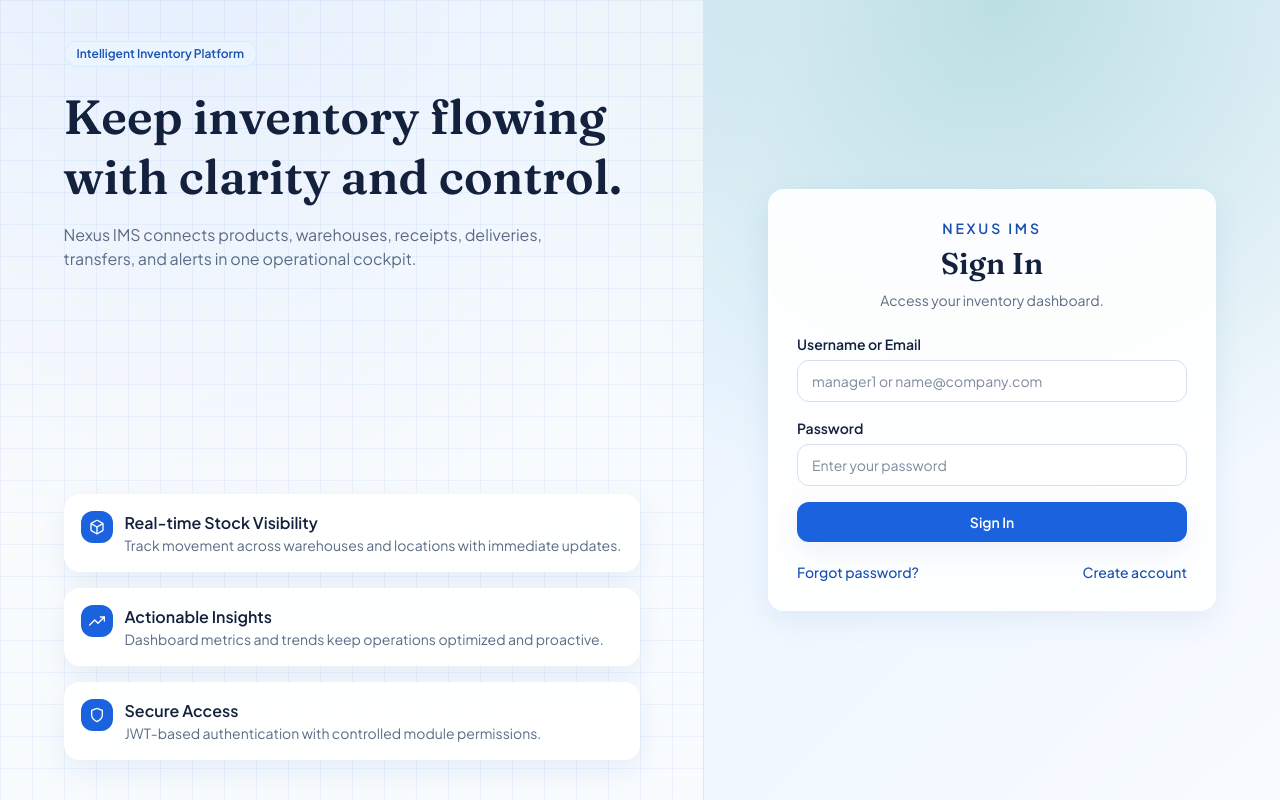
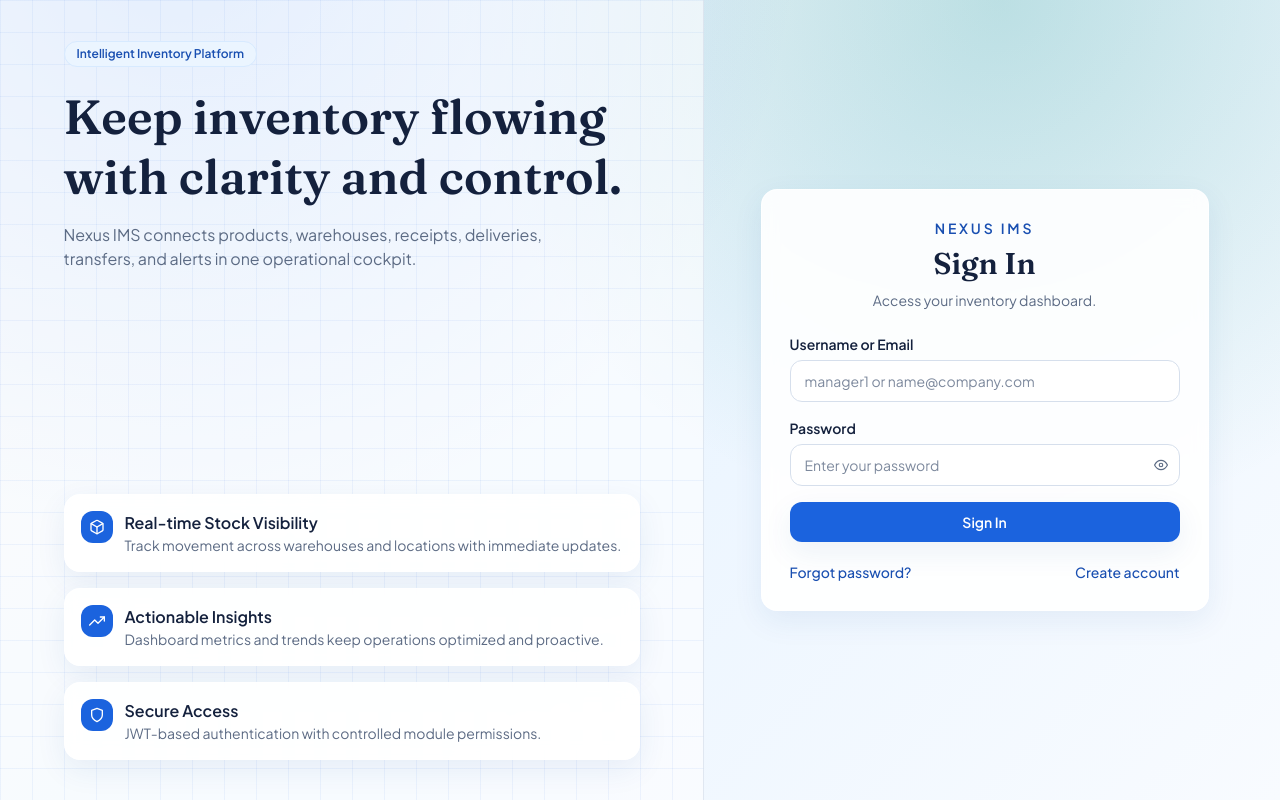
Before and after one commit to VadsolaKishan/Inventory_Management_System, a React (Vite) app in the folder IMS_Frontend/: page /login in a window 1280 px wide. Built offline with nearby package versions, Linux system fonts and the light colour scheme; no server answers.

Commit message:
Fix auth layout alignment and password policy panel behavior

```diff
--- a/IMS_Frontend/src/components/forms/PasswordPolicyPanel.jsx
+++ b/IMS_Frontend/src/components/forms/PasswordPolicyPanel.jsx
@@ -82,7 +82,7 @@ export default function PasswordPolicyPanel({ passwordValue, passwordRules, pass
       </ul>
 
       {passwordValue && !passwordRules.isValid && (
-        <p className="mt-3 rounded-lg bg-red-50 px-2 py-1.5 text-xs font-medium text-red-700">
+        <p className="mt-3 rounded-lg bg-red-50 px-2 py-1.5 text-xs font-medium text-red-700" aria-live="polite">
           Password format is not complete yet.
         </p>
       )}
--- a/IMS_Frontend/src/layouts/AuthLayout.jsx
+++ b/IMS_Frontend/src/layouts/AuthLayout.jsx
@@ -22,24 +22,17 @@ const highlights = [
 
 export default function AuthLayout() {
   const location = useLocation()
-  const isRegisterPage = /^\/register\/?$/.test(location.pathname)
-  const isResetPasswordPage = /^\/reset-password\/?$/.test(location.pathname)
   const isForgotPasswordPage = /^\/forgot-password\/?$/.test(location.pathname)
-  const isForgotPasswordConfirmStep = isForgotPasswordPage
-    && new URLSearchParams(location.search).get('step') === 'confirm'
-  const isScrollableAuthPage = isRegisterPage || isResetPasswordPage || isForgotPasswordConfirmStep
+  const forgotPasswordStep = isForgotPasswordPage
+    ? new URLSearchParams(location.search).get('step')
+    : null
+  const isForgotPasswordConfirmStep = isForgotPasswordPage && forgotPasswordStep === 'confirm'
+  const isCenteredAuthPage = /^\/login\/?$/.test(location.pathname)
+    || (isForgotPasswordPage && !isForgotPasswordConfirmStep)
 
   return (
-    <div
-      className={`grid lg:grid-cols-[1.1fr_0.9fr] ${
-        isScrollableAuthPage ? 'h-screen overflow-hidden' : 'min-h-screen'
-      }`}
-    >
-      <aside
-        className={`animated-grid hidden border-r border-border/70 bg-white/60 p-10 lg:block ${
-          isScrollableAuthPage ? 'h-screen' : ''
-        }`}
-      >
+    <div className="grid min-h-screen lg:h-screen lg:grid-cols-[1.1fr_0.9fr] lg:overflow-hidden">
+      <aside className="animated-grid hidden border-r border-border/70 bg-white/60 p-10 lg:sticky lg:top-0 lg:block lg:h-screen lg:overflow-hidden">
         <Motion.div
           initial={{ opacity: 0, y: 12 }}
           animate={{ opacity: 1, y: 0 }}
@@ -85,13 +78,13 @@ export default function AuthLayout() {
       </aside>
 
       <main
-        className={`flex justify-center p-4 sm:p-8 ${
-          isScrollableAuthPage
-            ? 'h-screen items-start overflow-y-auto'
-            : 'items-center'
+        className={`flex min-h-screen justify-center px-4 sm:px-8 lg:h-screen lg:min-h-0 lg:overflow-y-scroll lg:[scrollbar-gutter:stable] ${
+          isCenteredAuthPage
+            ? 'items-center py-6 sm:py-8'
+            : 'items-start pb-8 pt-6 sm:pb-10 sm:pt-8'
         }`}
       >
-        <div className={`w-full max-w-md ${isForgotPasswordConfirmStep ? 'pt-2 sm:pt-4' : ''}`}>
+        <div className="w-full max-w-md shrink-0">
           <Outlet />
         </div>
       </main>
--- a/IMS_Frontend/src/pages/auth/LoginPage.jsx
+++ b/IMS_Frontend/src/pages/auth/LoginPage.jsx
@@ -3,6 +3,7 @@ import { Link, useLocation, useNavigate } from 'react-router-dom'
 import { useDispatch } from 'react-redux'
 import { motion as Motion } from 'framer-motion'
 import toast from 'react-hot-toast'
+import { FiEye, FiEyeOff } from 'react-icons/fi'
 
 import Button from '../../components/common/Button'
 import InputField from '../../components/common/InputField'
@@ -21,6 +22,7 @@ export default function LoginPage() {
   const [error, setError] = useState('')
   const [blockedUntilMs, setBlockedUntilMs] = useState(0)
   const [nowMs, setNowMs] = useState(() => Date.now())
+  const [showPassword, setShowPassword] = useState(false)
 
   const redirectPath = location.state?.from?.pathname
 
@@ -110,15 +112,28 @@ export default function LoginPage() {
           autoComplete="off"
         />
 
-        <InputField
+        <label className="flex flex-col gap-1.5 text-sm" htmlFor="password">
+          <span className="font-semibold text-ink">Password</span>
+          <div className="relative">
+            <input
               id="password"
-          label="Password"
-          type="password"
+              type={showPassword ? 'text' : 'password'}
               value={form.password}
               onChange={updateField('password')}
               placeholder="Enter your password"
+              className="w-full rounded-xl border border-border bg-white px-3.5 py-2.5 pr-11 text-sm text-ink placeholder:text-muted/80 focus:border-brand-500 focus:outline-none focus:ring-2 focus:ring-brand-100"
               autoComplete="new-password"
             />
+            <button
+              type="button"
+              onClick={() => setShowPassword((value) => !value)}
+              className="absolute right-3 top-1/2 -translate-y-1/2 text-muted hover:text-ink"
+              aria-label={showPassword ? 'Hide password' : 'Show password'}
+            >
+              {showPassword ? <FiEyeOff /> : <FiEye />}
+            </button>
+          </div>
+        </label>
 
         {error && <p className="rounded-xl bg-red-50 px-3 py-2 text-sm font-medium text-red-700">{error}</p>}
 
```
Lines whose indentation alone changed are shown as unchanged.
